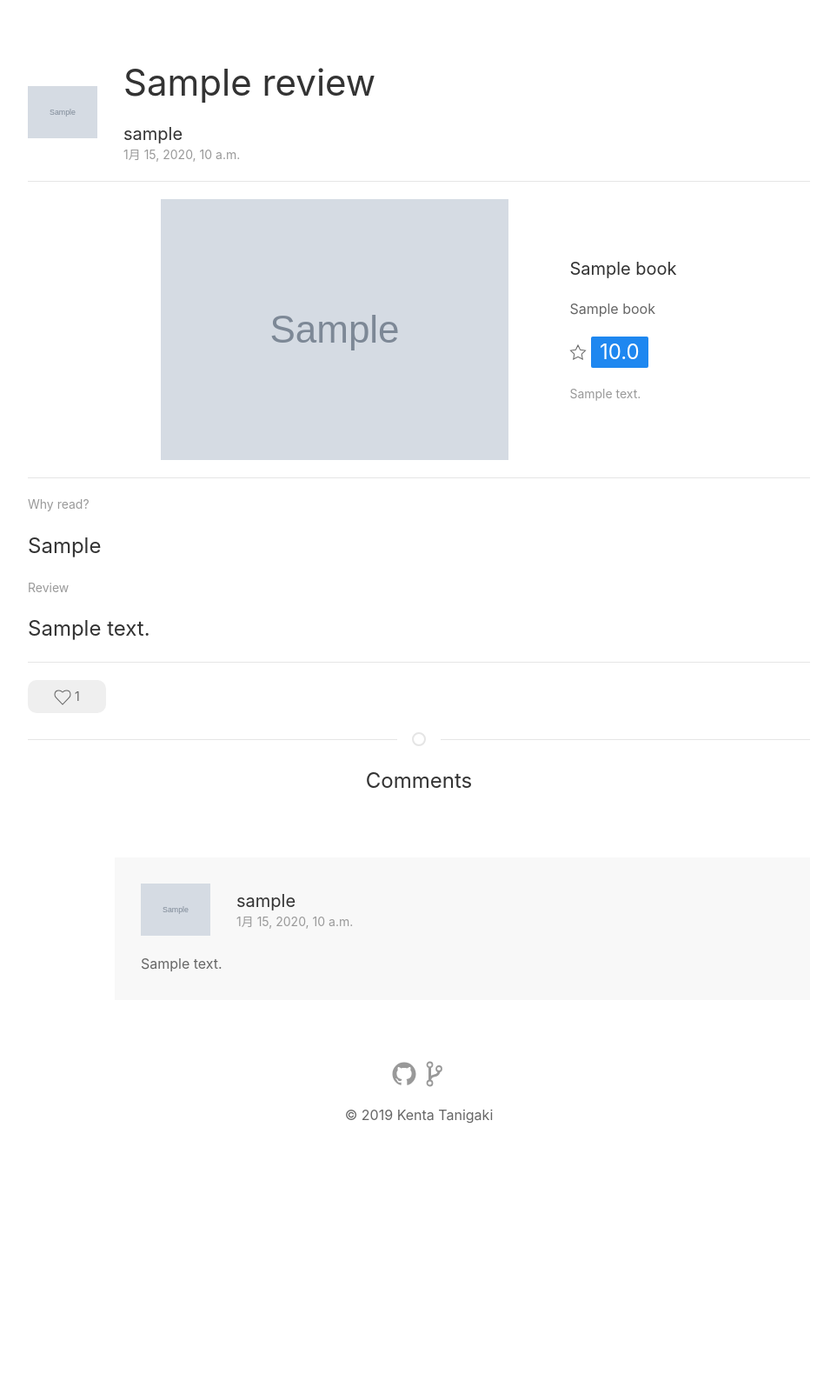
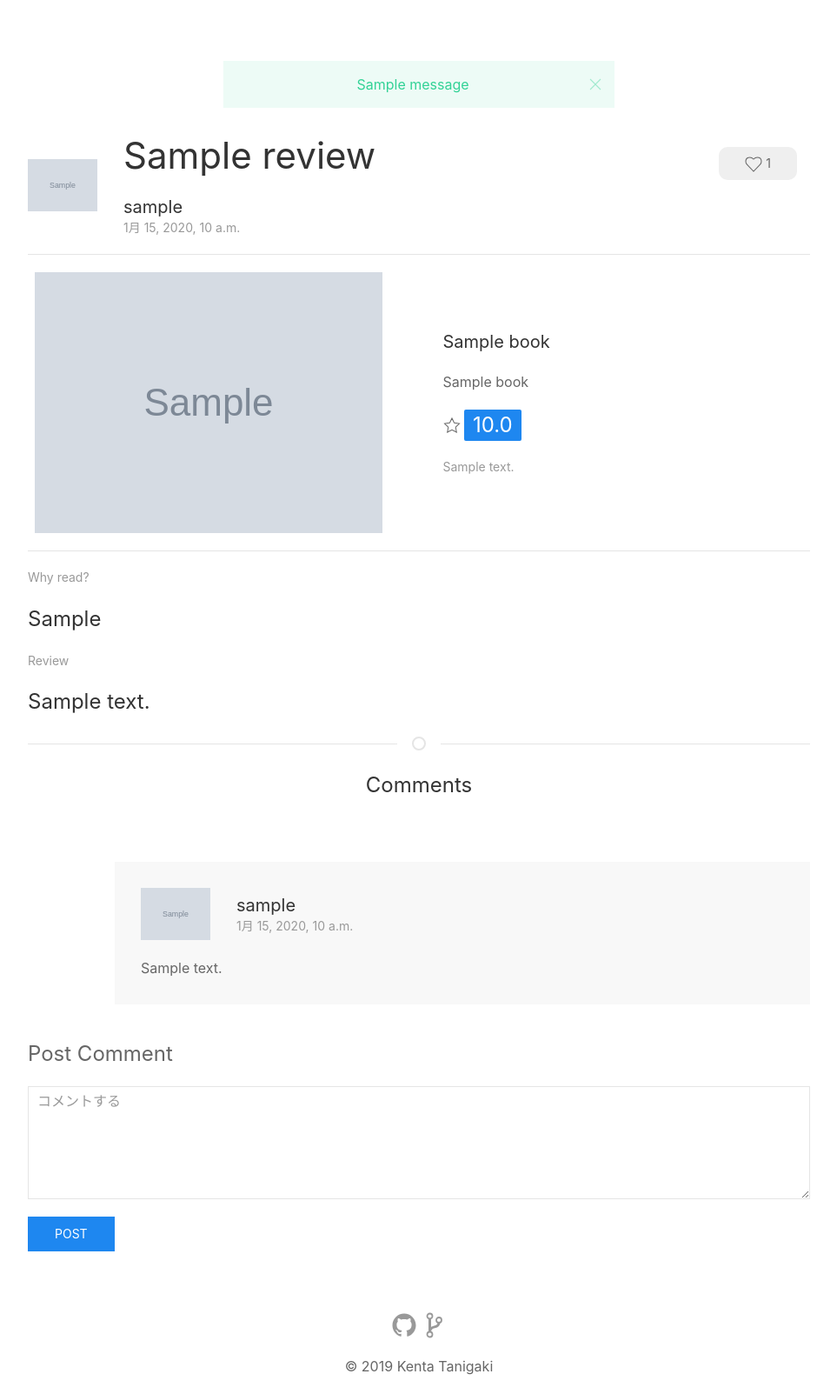
Before and after one commit to skyloken/techshelf, a Django app: page /reviews/1/ in a window 1280 px wide. Shown: the part 80-1683 px from the top of the page at 87% size, without its empty margins (158-1121 px from the left). Before the commit the page ends 1372 px from the top, so only its background shows below. Run offline with Django 3.2, Linux system fonts and the light colour scheme; tables that the repository leaves empty hold one stand-in row (values such as "Sample post"); grey boxes marked "Sample" are stand-in pictures; one stand-in notice (Sample message) is shown; parts of the project's set-up code (start-up, migrations or seed data) failed here and were passed over; some libraries are stand-ins or nearby versions.

Commit message:
コメント投稿機能を実装

```diff
--- a/app/forms.py
+++ b/app/forms.py
@@ -5,7 +5,7 @@ from django.contrib.auth import get_user_model
 from django.contrib.auth.forms import UserCreationForm, AuthenticationForm
 from django_starfield import Stars
 
-from .models import Book, Review, Author
+from .models import Book, Review, Author, Comment
 
 url = 'https://www.googleapis.com/books/v1/volumes?q=isbn:'
 
@@ -121,3 +121,13 @@ class PostReviewForm(forms.ModelForm):
         self.fields['title'].widget.attrs.update({'class': 'uk-input'})
         self.fields['reason'].widget.attrs.update({'class': 'uk-textarea', 'rows': 3})
         self.fields['body'].widget.attrs.update({'class': 'uk-textarea', 'rows': 8})
+
+
+class PostCommentForm(forms.ModelForm):
+    class Meta:
+        model = Comment
+        fields = ('body',)
+
+    def __init__(self, *args, **kwargs):
+        super().__init__(*args, **kwargs)
+        self.fields['body'].widget.attrs.update({'class': 'uk-textarea', 'placeholder': 'コメントする', 'rows': 5})
--- a/app/models.py
+++ b/app/models.py
@@ -68,13 +68,16 @@ class Review(models.Model):
     def get_api_like_url(self):
         return reverse('like_review_api', kwargs={'review_id': self.id})
 
+    def oldest_comment_set(self):
+        return self.comment_set.order_by('commented_at')
+
 
 class Comment(models.Model):
     """Comment on the Review"""
     user = models.ForeignKey(get_user_model(), on_delete=models.CASCADE, verbose_name='コメントユーザ')
     review = models.ForeignKey(Review, on_delete=models.CASCADE, verbose_name='対象のレビュー')
     body = models.TextField('コメント')
-    commented_at = models.DateTimeField('コメント日時')
+    commented_at = models.DateTimeField('コメント日時', auto_now_add=True)
 
     def __str__(self):
         return self.body
@@ -85,7 +88,7 @@ class Mark(models.Model):
     user = models.ForeignKey(get_user_model(), on_delete=models.CASCADE, verbose_name='マークユーザ')
     book = models.ForeignKey(Book, on_delete=models.CASCADE, verbose_name='対象の本')
     comment = models.TextField('コメント', blank=True, null=True)
-    marked_at = models.DateTimeField('マーク日時')
+    marked_at = models.DateTimeField('マーク日時', auto_now_add=True)
 
     def __str__(self):
         return self.comment
--- a/app/templates/app/book_detail.html
+++ b/app/templates/app/book_detail.html
@@ -64,7 +64,7 @@
 
     <p class="uk-text-lead uk-text-center uk-margin-top">Latest reviews</p>
     {% if book.review_set.all %}
-        <div uk-scrollspy="cls: uk-animation-fade; target: .uk-card; delay: 120; repeat: false">
+        <div uk-scrollspy="cls: uk-animation-fade; target: .uk-card; delay: 50; repeat: false">
             {% for review in book.latest_review_set %}
                 <div class="uk-card uk-card-default uk-card-hover uk-width-2-3@s uk-align-center">
                     <div class="uk-card-header">
--- a/app/templates/app/index.html
+++ b/app/templates/app/index.html
@@ -27,14 +27,14 @@
 {% block content %}
 
     <p class="uk-text-lead uk-text-center">Latest reviews</p>
-    <div uk-scrollspy="cls: uk-animation-fade; target: .uk-card; delay: 120; repeat: false">
+    <div uk-scrollspy="cls: uk-animation-fade; target: .uk-card; delay: 50; repeat: false">
         {% for review in review_list %}
             <div class="uk-card uk-card-default uk-card-hover uk-width-2-3@s uk-align-center">
                 <div class="uk-card-header">
                     <div class="uk-grid-small uk-flex-middle" uk-grid>
                         <div class="uk-width-auto">
                             <a href="#"><img class="uk-border-circle" width="60" height="60"
-                                             src="{{ review.user.icon.url }}"></a>
+                                             src="{{ review.user.icon.url }}" alt=""></a>
                         </div>
                         <div class="uk-width-expand">
                             <p class="uk-card-title uk-margin-remove-bottom">
--- a/app/templates/app/review_detail.html
+++ b/app/templates/app/review_detail.html
@@ -6,6 +6,15 @@
 {% endblock %}
 
 {% block content %}
+
+    {% if messages %}
+        {% for message in messages %}
+            <div class="uk-alert-success uk-width-large uk-align-center" uk-alert>
+                <a class="uk-alert-close" uk-close></a>
+                <p class="uk-text-center">{{ message }}</p>
+            </div>
+        {% endfor %}
+    {% endif %}
 
     <ul class="uk-comment-list">
         <li>
@@ -26,15 +35,21 @@
                             <p class="uk-comment-meta uk-margin-remove-top">{{ review.reviewed_at }}</p>
                         </div>
                     </div>
+                    <div class="uk-position-top-right uk-position-small">
+                        <button class="uk-button like-button" data-href="{{ review.get_api_like_url }}">
+                            <span uk-icon="heart"></span>
+                            <span class="liked-count">{{ review.likes.count }}</span>
+                        </button>
+                    </div>
                 </header>
                 <div class="uk-comment-body">
                     <hr>
                     <div class="uk-grid-large uk-flex-center uk-flex-middle" uk-grid>
                         <div class="uk-width-auto">
                             <a href="{% url 'book_detail' review.book.id %}"><img
-                                    src="{{ review.book.image_link }}"></a>
+                                    src="{{ review.book.image_link }}" alt=""></a>
                         </div>
-                        <div class="uk-width-auto">
+                        <div class="uk-width-1-2">
                             <h4>
                                 <a href="{% url 'book_detail' review.book.id %}"
                                    class="uk-link-heading">{{ review.book.title }}</a>
@@ -61,17 +76,12 @@
                     <p class="uk-text-meta">Review</p>
                     <p class="uk-text-lead">{{ review.body | linebreaksbr }}</p>
                 </div>
-                <hr>
-                <button class="uk-button like-button" data-href="{{ review.get_api_like_url }}">
-                    <span uk-icon="heart"></span>
-                    <span class="liked-count">{{ review.likes.count }}</span>
-                </button>
             </article>
 
             <hr class="uk-divider-icon">
 
-            <p class="uk-text-lead uk-text-center uk-margin-top">Comments</p>
-            {% if review.comment_set.all %}
+            <p class="uk-text-lead uk-text-center">Comments</p>
+            {% if review.oldest_comment_set %}
                 <ul>
                     {% for comment in review.comment_set.all %}
                         <li>
@@ -107,6 +117,16 @@
         </li>
     </ul>
 
+    <div class="uk-margin-medium"></div>
+
+    <form action="{% url 'review_detail' review.id %}" method="POST">{% csrf_token %}
+        <legend class="uk-legend">Post Comment</legend>
+        <div class="uk-margin">
+            {{ post_comment_form.body }}
+        </div>
+        <button class="uk-button uk-button-primary" type="submit">Post</button>
+    </form>
+
 {% endblock %}
 
 {% block js %}
--- a/app/views.py
+++ b/app/views.py
@@ -8,7 +8,7 @@ from rest_framework.views import APIView
 from rest_framework import authentication, permissions
 import json
 
-from .forms import CustomUserCreationForm, AddBookForm, PostReviewForm
+from .forms import CustomUserCreationForm, AddBookForm, PostReviewForm, PostCommentForm
 from .models import Book, Review
 
 
@@ -26,13 +26,22 @@ def index(request):
 
 def review_detail(request, review_id):
     review = get_object_or_404(Review, pk=review_id)
-    context = {'reviews_page': 'active', 'review': review}
+    post_comment_form = PostCommentForm(request.POST or None)
+    if request.method == 'POST' and post_comment_form.is_valid():
+        # コメント投稿
+        comment = post_comment_form.save(commit=False)
+        comment.user = request.user
+        comment.review = review
+        comment.save()
+        messages.success(request, 'コメントが投稿されました')
+        return redirect('review_detail', review_id=review_id)
+    context = {'reviews_page': 'active', 'review': review, 'post_comment_form': post_comment_form}
     return render(request, 'app/review_detail.html', context)
 
 
 def books(request):
     add_book_form = AddBookForm(request.POST or None)
-    if request.method == "POST" and add_book_form.is_valid():
+    if request.method == 'POST' and add_book_form.is_valid():
         # 新規本追加処理
         book = add_book_form.save_from_api()
         messages.success(request, '『{0}』を追加しました'.format(book.title))
```
Also changed, not shown: app/migrations/0009_auto_20190601_1627.py (added).
